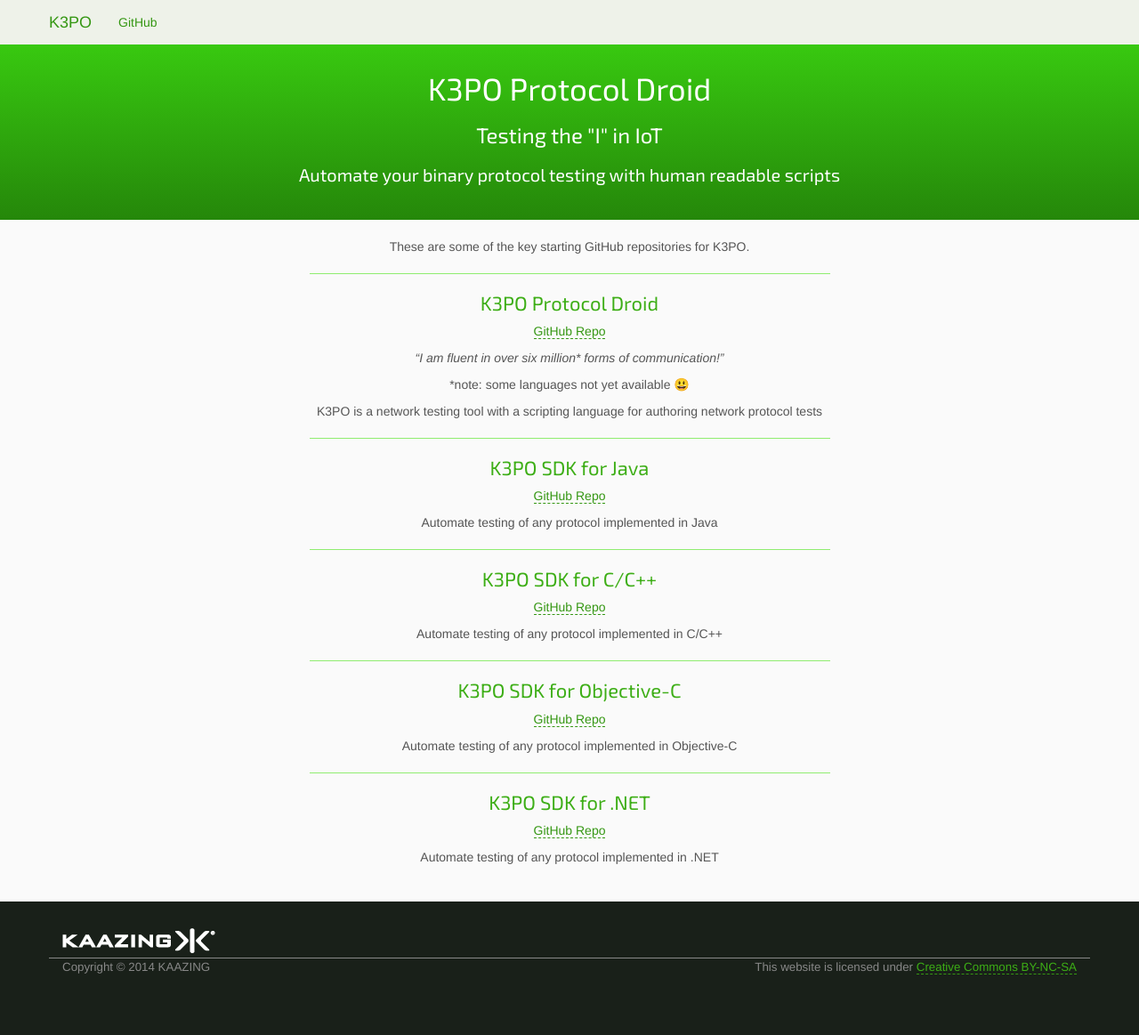
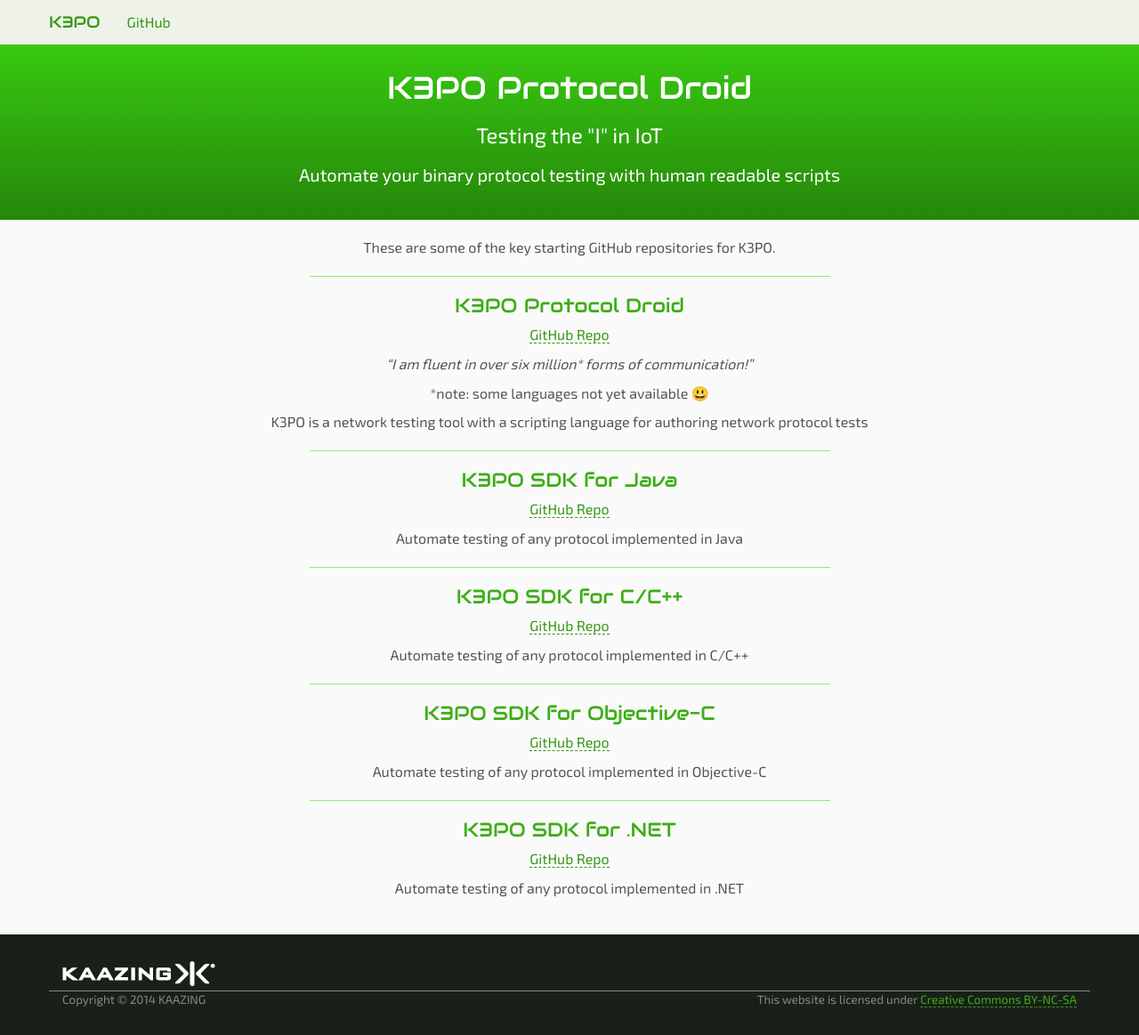
Before and after one commit to k3po/k3po.github.io, a Jekyll site: the page built from index.md, in a window 1280 px wide and 1163 px high. Shown: the whole window at 89% size. Built offline with Jekyll 4.4.1, drawn with Linux system fonts in a browser that asks for light colours; emoji names are drawn with the system emoji font; Markdown is read by kramdown in place of the engine named in the settings.

Commit message:
Tweaked fonts

```diff
--- a/_includes/head.html
+++ b/_includes/head.html
@@ -8,7 +8,8 @@
   <link rel="canonical" href="{{ page.url }}" />
   <link rel="icon" href="/img/favicon.ico">
 
-<link href='http://fonts.googleapis.com/css?family=Exo+2:400,300,600' rel='stylesheet' type='text/css'>
+  <link href='http://fonts.googleapis.com/css?family=Exo+2:400,300,600' rel='stylesheet' type='text/css'>
+  <link href='http://fonts.googleapis.com/css?family=Audiowide' rel='stylesheet' type='text/css'>
 
   <link rel="stylesheet" href="/css/bootstrap.min.css">
   <link rel="stylesheet" type="text/css" href="/css/pygments.css">
--- a/_sass/_styles.scss
+++ b/_sass/_styles.scss
@@ -8,7 +8,8 @@
 
 $content-background-color: #fafafa;
 
-$heading-font-family: 'Exo 2', sans-serif;
+$font-family: 'Exo 2', sans-serif;
+
 $heading-color: $base-color;
 
 $footer-padding: 30px;
@@ -66,15 +67,17 @@
   background-color: $content-background-color;
   padding-top: 50px; // So content doesn't go under the fixed navbar
   color: $text-color;
+  font-family: $font-family;
+  font-size: 16px;
 }
 
 h1, h2, h3, h4 {
-  font-family: $heading-font-family;
   font-weight: 400;
   color: $heading-color;
 }
 
 h1 {
+  font-family: 'Audiowide', cursive;
   font-size: 28px;
 }
 
@@ -117,6 +120,10 @@
 .navbar-default .navbar-brand {
   color: $navbar-color;
   border-bottom: 0;
+}
+
+.navbar-brand {
+  font-family: 'Audiowide', cursive;
 }
 
 .navbar-default .navbar-nav>li>a {
@@ -201,6 +208,14 @@
   margin-top: 20px;
 }
 
+.home-repo-row {
+
+  h2 {
+    font-family: 'Audiowide', cursive;
+  }
+
+}
+
 hr {
   border-color: lighten($base-color, 30%);
   width: 50%;
```
